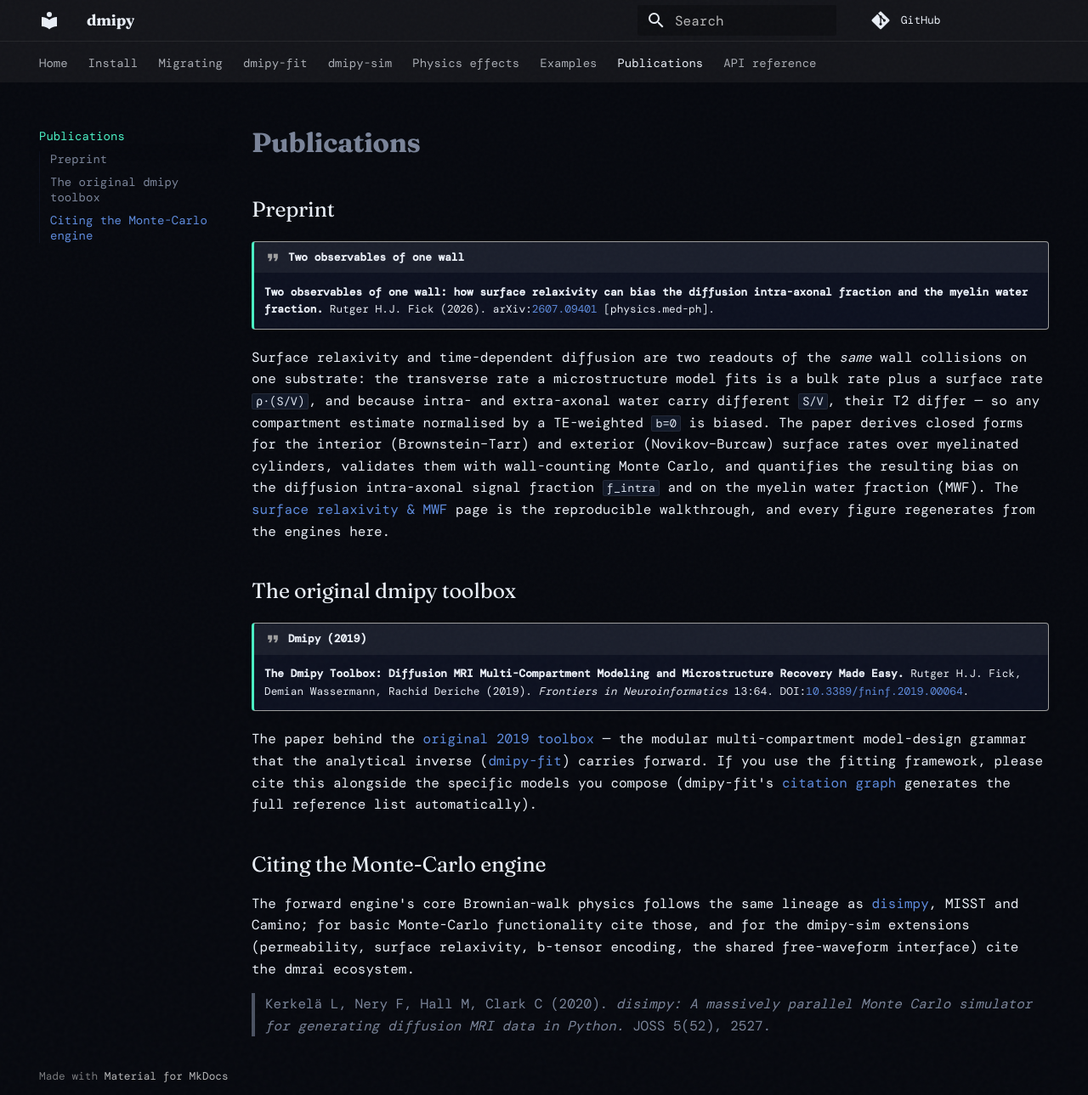
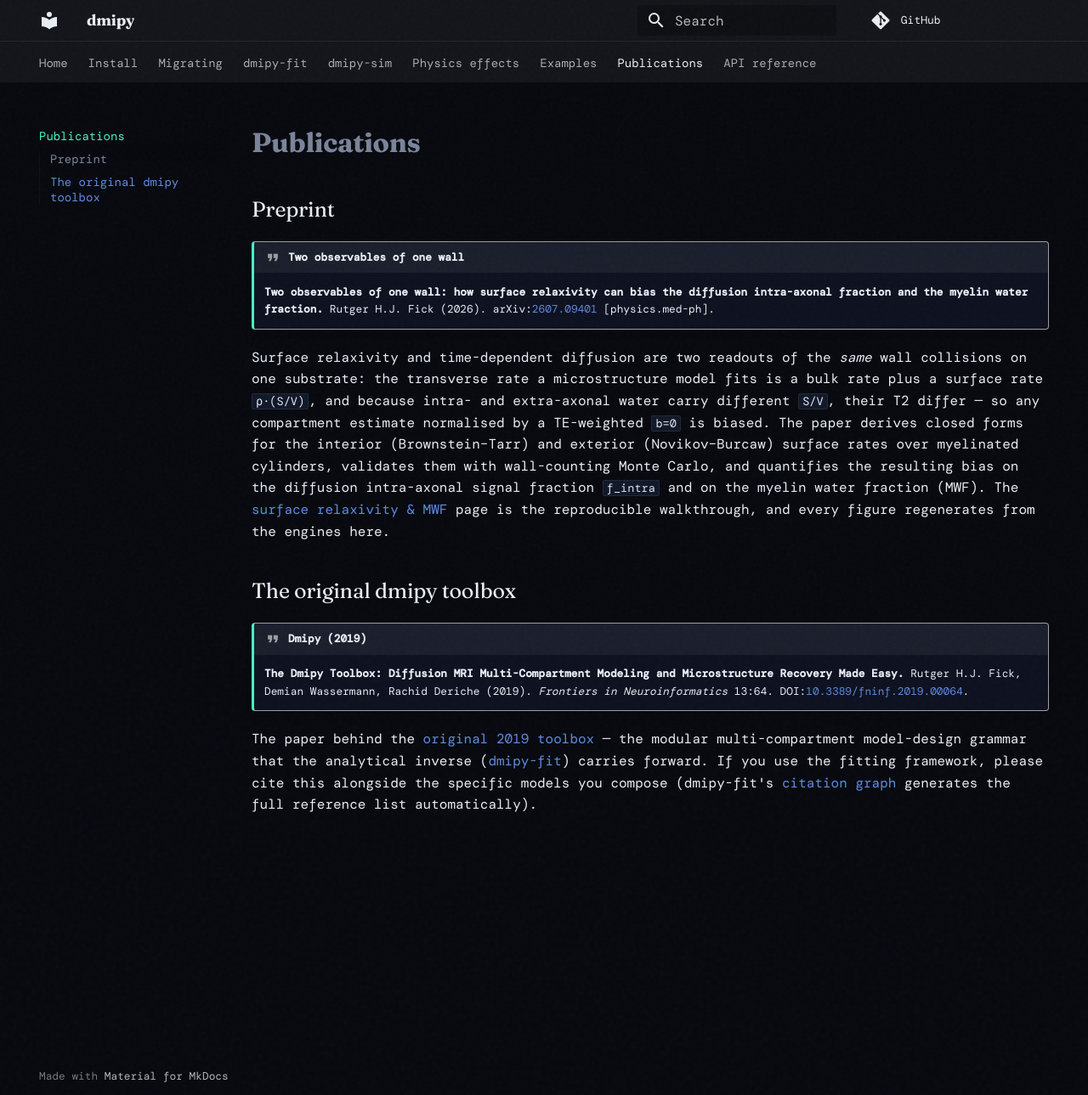
Before and after one commit to dmrai-lab/dmipy, an MkDocs documentation site: the page built from docs/publications.md, in a window 1280 px wide and 1289 px high. Shown: the whole window at 85% size. Built offline with MkDocs 1.6.1 and Material for MkDocs 9.7.7, drawn with Linux system fonts in a browser that asks for light colours; some web fonts are replaced.

Commit message:
docs(publications): drop the 'citing the Monte-Carlo engine' (disimpy/MISST/Camino) section
Co-Authored-By: Claude Opus 4.8 <noreply@anthropic.com>

```diff
--- a/docs/publications.md
+++ b/docs/publications.md
@@ -29,13 +29,3 @@ The paper behind the [original 2019 toolbox](migrating.md) — the modular multi
 model-design grammar that the analytical inverse ([dmipy-fit](fit.md)) carries forward. If you use
 the fitting framework, please cite this alongside the specific models you compose (dmipy-fit's
 [citation graph](fit.md) generates the full reference list automatically).
-
-## Citing the Monte-Carlo engine
-
-The forward engine's core Brownian-walk physics follows the same lineage as
-[disimpy](https://github.com/kerkelae/disimpy), MISST and Camino; for basic Monte-Carlo
-functionality cite those, and for the dmipy-sim extensions (permeability, surface relaxivity,
-b-tensor encoding, the shared free-waveform interface) cite the dmrai ecosystem.
-
-> Kerkelä L, Nery F, Hall M, Clark C (2020). *disimpy: A massively parallel Monte Carlo simulator
-> for generating diffusion MRI data in Python.* JOSS 5(52), 2527.
```
